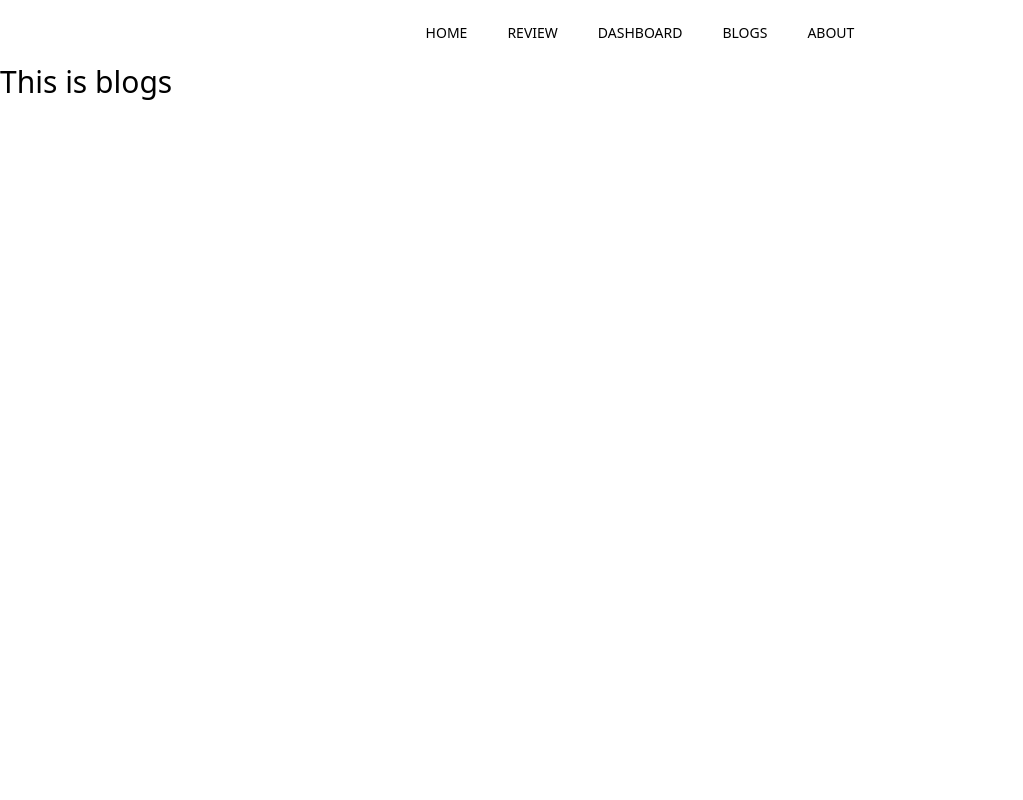
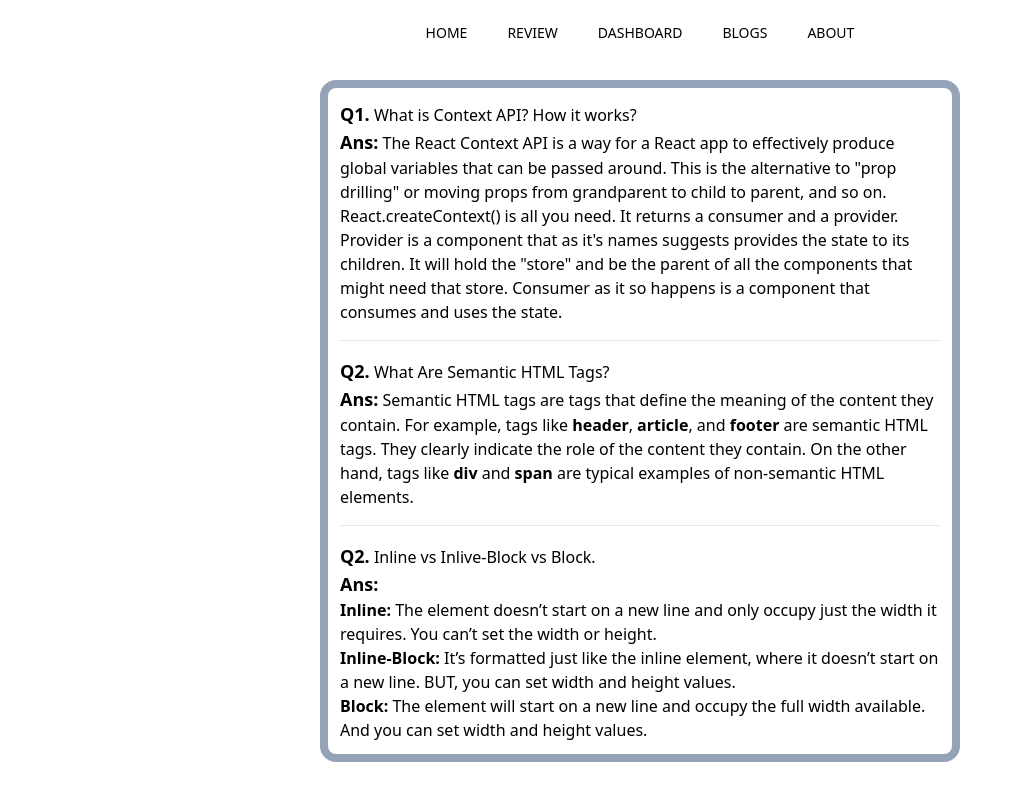
Before and after one commit to Atiqur-Rahman/keyboard-analysis-website, a React (Create React App) app: page /blogs in a window 1280 px wide. Shown: the whole page, without its empty margins (0-1023 px from the left). Built offline with nearby package versions, Linux system fonts and the light colour scheme.

Commit message:
blog page and its three question is done

```diff
--- a/src/components/Blogs/Blogs.js
+++ b/src/components/Blogs/Blogs.js
@@ -3,7 +3,30 @@ import React from 'react';
 const Blogs = () => {
     return (
         <div>
-            <h1 className="text-3xl">This is blogs</h1>
+            <div className="mx-auto p-3 w-1/2 rounded-2xl border-8 border-slate-400 mt-4">
+                <h3>
+                    <span className="font-bold text-lg">Q1.</span> What is Context API? How it works?
+                </h3>
+                <p>
+                    <span className="font-bold text-lg">Ans:</span> The React Context API is a way for a React app to effectively produce global variables that can be passed around. This is the alternative to "prop drilling" or moving props from grandparent to child to parent, and so on.
+                    <br />
+                    <span></span> React.createContext() is all you need. It returns a consumer and a provider. Provider is a component that as it's names suggests provides the state to its children. It will hold the "store" and be the parent of all the components that might need that store. Consumer as it so happens is a component that consumes and uses the state.
+                </p>
+                <hr className="my-4" />
+                <h3>
+                    <span className="font-bold text-lg">Q2.</span> What Are Semantic HTML Tags?
+                </h3>
+                <p>
+                    <span className="font-bold text-lg">Ans:</span> Semantic HTML tags are tags that define the meaning of the content they contain. For example, tags like <span className="font-semibold">header</span>, <span className="font-semibold">article</span>, and <span className="font-semibold">footer</span> are semantic HTML tags. They clearly indicate the role of the content they contain. On the other hand, tags like <span className="font-semibold">div</span> and <span className="font-semibold">span</span> are typical examples of non-semantic HTML elements.
+                </p>
+                <hr className="my-4" />
+                <h3>
+                    <span className="font-bold text-lg">Q2.</span> Inline vs Inlive-Block vs Block.
+                </h3>
+                <p>
+                    <span className="font-bold text-lg">Ans:</span> <br /> <span className="font-semibold">Inline:</span> The element doesn’t start on a new line and only occupy just the width it requires. You can’t set the width or height. <br /> <span className="font-semibold">Inline-Block:</span> It’s formatted just like the inline element, where it doesn’t start on a new line. BUT, you can set width and height values. <br /> <span className="font-semibold">Block:</span> The element will start on a new line and occupy the full width available. And you can set width and height values.
+                </p>
+            </div>
         </div>
     );
 };
```
